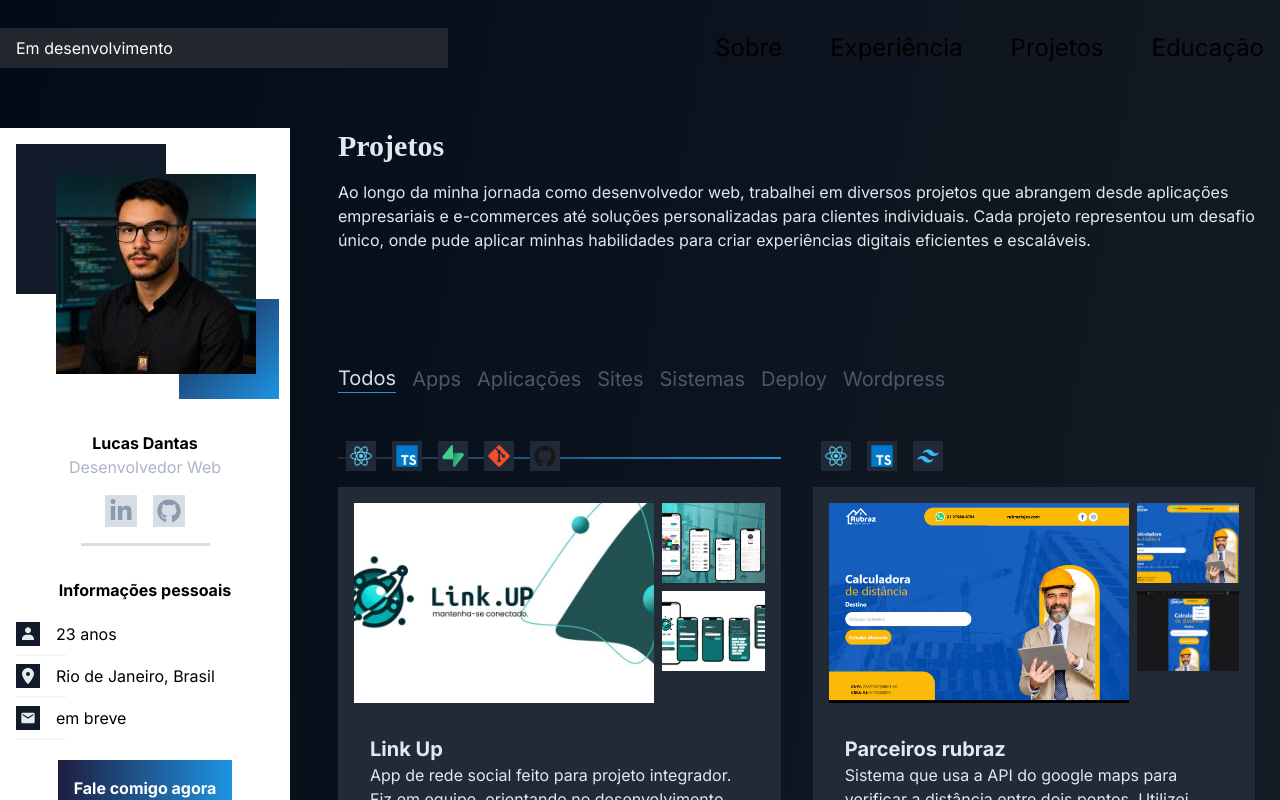
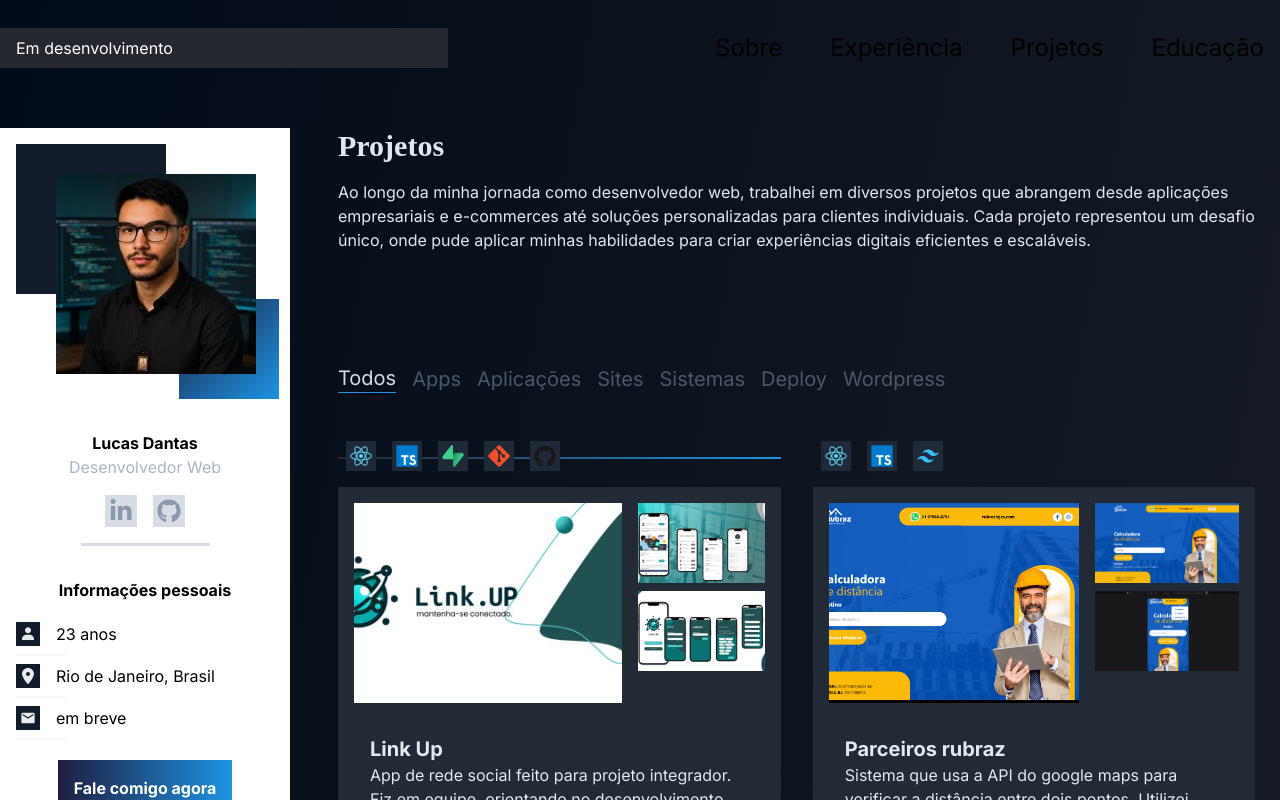
Before and after one commit to lucassdantas/portfolio, a Next.js app: page /projetos in a window 1280 px wide. Shown: the top 800 px of the page. Built offline with nearby package versions, Linux system fonts and the light colour scheme; a web font is replaced by a local one.

Commit message:
fix card projects images

```diff
--- a/src/app/projetos/components/ProjectCard/CardImages.tsx
+++ b/src/app/projetos/components/ProjectCard/CardImages.tsx
@@ -1,27 +1,28 @@
 import { Project } from '@/types/projectType'
 import Image from 'next/image'
 import React from 'react'
+import './cardImages.css'
 
 interface CardImagesProps {
   project:Project;
   handleImageClick: (index:number) => any;
   setIsLightboxOpen: (isLightboxOpen:boolean) => any;
 }
-export const CardImages = ({project, handleImageClick, setIsLightboxOpen}:CardImagesProps) => {
+export const CardImages = ({ project, handleImageClick, setIsLightboxOpen }: CardImagesProps) => {
   return (
-    <div className="flex">
-      <div className="flex-1 w-3/4">
+    <div className="flex w-full justify-between gap-4">
+      <div className="lg:w-[300px] w-full">
         <Image
           src={project.mainImage}
           alt={project.name}
           width={300}
           height={200}
-          onClick={() => {handleImageClick(0); setIsLightboxOpen(true)}} // Clica para abrir a lightbox
-          className="cursor-pointer w-[300px] h-[200px]  object-cover"
+          onClick={() => { handleImageClick(0); setIsLightboxOpen(true) }} // Clica para abrir a lightbox
+          className="cursor-pointer lg:w-[300px] w-full h-full lg:h-[200px] object-cover"
         />
       </div>
 
-      <div className="flex flex-col gap-2 w-1/4">
+      <div className="hidden lg:flex flex-col gap-2 h-[170px] overflow-y-scroll scrollbar-visible">
         {project.galleryImages.map((image, index) => (
           <Image
             key={index}
@@ -29,8 +30,8 @@ export const CardImages = ({project, handleImageClick, setIsLightboxOpen}:CardIm
             alt={`${project.name} gallery`}
             width={120}
             height={80}
-            onClick={() => {handleImageClick(index+1); setIsLightboxOpen(true)}} // Clica para abrir a lightbox
-            className="cursor-pointer w-[120px] h-[80px] object-cover"
+            onClick={() => { handleImageClick(index + 1); setIsLightboxOpen(true) }} // Clica para abrir a lightbox
+            className="cursor-pointer w-full h-[80px] object-cover"
           />
         ))}
       </div>
--- /dev/null
+++ b/src/app/projetos/components/ProjectCard/cardImages.css
@@ -0,0 +1,32 @@
+/* Torna a scrollbar inicialmente invisível */
+.scrollbar-visible {
+  scrollbar-width: thin; /* Firefox */
+  scrollbar-color: transparent transparent; /* Firefox */
+}
+
+/* Webkit (Chrome, Edge, Safari) */
+.scrollbar-visible::-webkit-scrollbar {
+  width: 6px;
+  background: transparent;
+}
+
+/* Aparece ao passar o mouse */
+.scrollbar-visible:hover {
+  scrollbar-color: rgba(0, 0, 0, 0.4) transparent; /* Firefox */
+}
+
+.scrollbar-visible:hover::-webkit-scrollbar-thumb {
+  background-color: rgba(0, 0, 0, 0.4);
+  border-radius: 3px;
+}
+
+.scrollbar-visible::-webkit-scrollbar-thumb {
+  background: transparent;
+}
+
+/* Edge & IE (fallback para navegadores mais antigos) */
+@supports (-ms-overflow-style: none) {
+  .scrollbar-visible {
+    -ms-overflow-style: none;
+  }
+}
--- a/src/app/projetos/components/ProjectCard/index.tsx
+++ b/src/app/projetos/components/ProjectCard/index.tsx
@@ -17,11 +17,7 @@ export const ProjectCard = ({ project, cardIndex, isHovered, setHoveredCardIndex
   const [currentIndex, setCurrentIndex] = useState(0);
 
   return (
-    <div
-      className="relative w-full lg:w-[47%] max-w-4xl "
-      onMouseEnter={() => setHoveredCardIndex(cardIndex)}
-      onClick={() => setHoveredCardIndex(cardIndex)}
-    >
+    <div className="relative w-full lg:w-[47%] max-w-4xl " onMouseEnter={() => setHoveredCardIndex(cardIndex)} onClick={() => setHoveredCardIndex(cardIndex)}>
       <CardTechnologies project={project} isCardHover={isHovered} />
 
       <div className="flex flex-col items-start gap-4 p-4 bg-base_2-b0">
--- a/src/utils/projects/systems.ts
+++ b/src/utils/projects/systems.ts
@@ -34,7 +34,7 @@ export const systems:Project[] = [
     name:'Parceiros rubraz - fase 2',
     description:'Sistema que realiza o cálculo de frete com base nas dimensões de produtos ou quantidade e tamanho de vigotas, somando este valor com o frete calculado pela distância até o endereço do cliente',
     mainImage:finalRubrazPartners,
-    galleryImages:[finalRubrazPartners2, finalRubrazPartners3, /*finalRubrazPartners4*/],
+    galleryImages:[finalRubrazPartners2, finalRubrazPartners3, finalRubrazPartners4],
     repositoryUrl:'https://github.com/lucassdantas/calculo_de_frete_rubraz/tree/main',
     liveProjectUrl:'https://rubrazlajes.com/parceiros/teste',
     category:'Sistemas',
```
